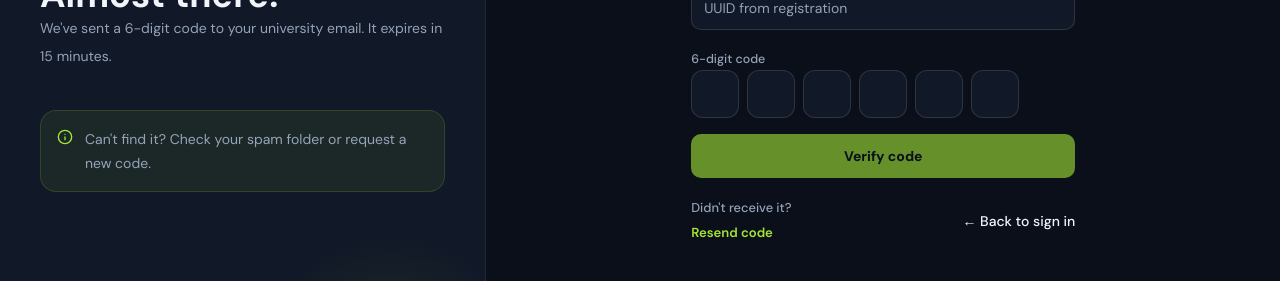
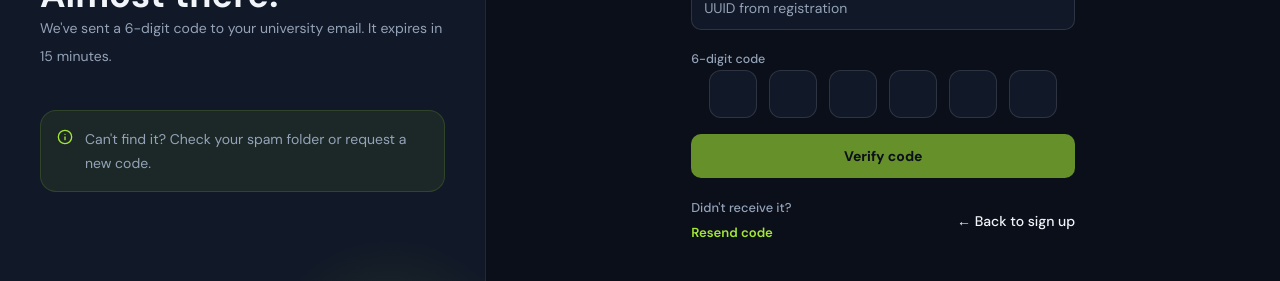
Before and after one commit to Aashir27/UniPlay, a Next.js app: page /verify-email in a window 1280 px wide. Shown: the part 350-631 px from the top of the page. Built offline with nearby package versions, Linux system fonts and the light colour scheme.

Commit message:
verification page fixed

```diff
--- a/next.config.ts
+++ b/next.config.ts
@@ -2,6 +2,7 @@ import type { NextConfig } from "next";
 
 const nextConfig: NextConfig = {
   output: "standalone",
+  allowedDevOrigins: ["192.168.100.129"]
 };
 
 export default nextConfig;
--- a/src/components/auth/VerifyEmailScreen.tsx
+++ b/src/components/auth/VerifyEmailScreen.tsx
@@ -177,7 +177,7 @@ export function VerifyEmailScreen({ initialUserID }: { initialUserID: string })
 
             <div className="space-y-1.5">
               <label className="text-[0.78rem] font-medium text-[var(--up-muted)]">6-digit code</label>
-              <div className="flex gap-2">
+              <div className="flex justify-center gap-2 sm:gap-3">
                 {digits.map((d, i) => (
                   <input
                     key={i}
@@ -229,8 +229,8 @@ export function VerifyEmailScreen({ initialUserID }: { initialUserID: string })
               </button>
             </div>
 
-            <Link href="/login" className="text-sm font-medium text-[var(--up-muted)] hover:text-[var(--up-text)]">
-              ← Back to sign in
+            <Link href="/register" className="text-sm font-medium text-[var(--up-muted)] hover:text-[var(--up-text)]">
+              ← Back to sign up
             </Link>
           </div>
         </div>
```
Also changed, not shown: 1 other file (tests, documents, lock files or other folders).
